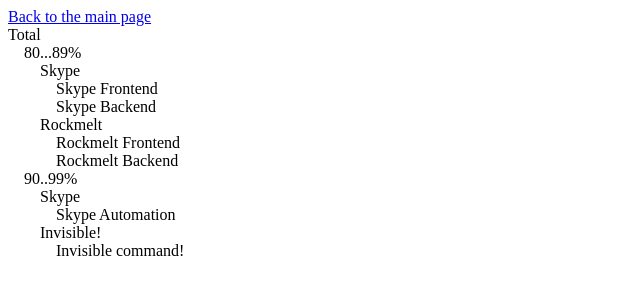
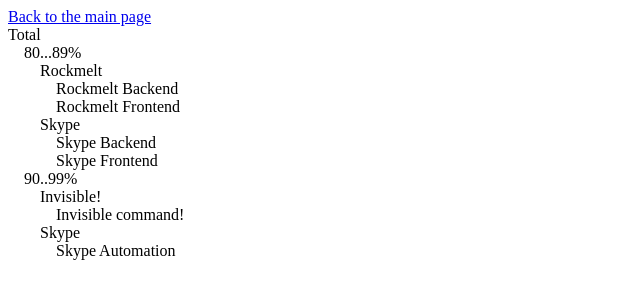
Before and after one commit to trickbz/kovs, a plain HTML site: page knockout/shmindex.html in a window 1280 px wide. Shown: the whole page, without its empty margins (0-640 px from the left). Drawn offline with Linux system fonts and the light colour scheme.

Commit message:
Accounts and opportunities are sorted now. Probability categories aren't..

```diff
--- a/knockout/scripts/shmindex.js
+++ b/knockout/scripts/shmindex.js
@@ -97,8 +97,10 @@
                             );
                             nodeAccount.children.push(nodeOpportunity);
                         }
+                        nodeAccount.children = _.sortBy(nodeAccount.children, "caption");
                     }
                 }
+                nodeProbability.children = _.sortBy(nodeProbability.children, "caption");
             }
         }
         return nodeRoot;
--- a/knockout/shmindex.html
+++ b/knockout/shmindex.html
@@ -30,9 +30,19 @@
 
     <script type="text/javascript">
 
+        var arr = [
+            { name: "one", order: 2 },
+            { name: "three", order: 1 },
+            { name: "two", order: 3 }
+        ];
+
+        arr = _.sortBy(arr, 'order');
+        //arr.reverse();
+
+        console.log(arr);
+
         var sh = new Shmindex();
         var tree = sh.treeFromFlat();
-        console.log(tree);
 
         function ViewModel(tree) {
             var self = this;
```
